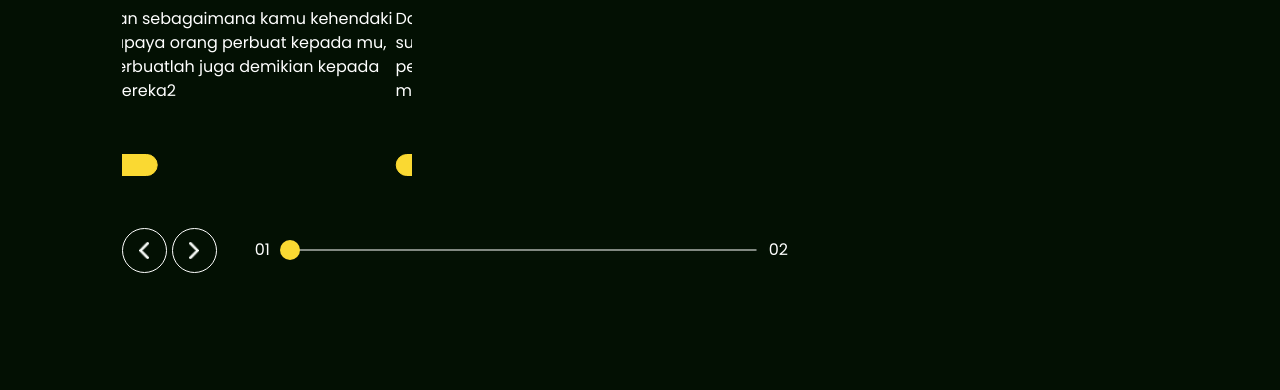
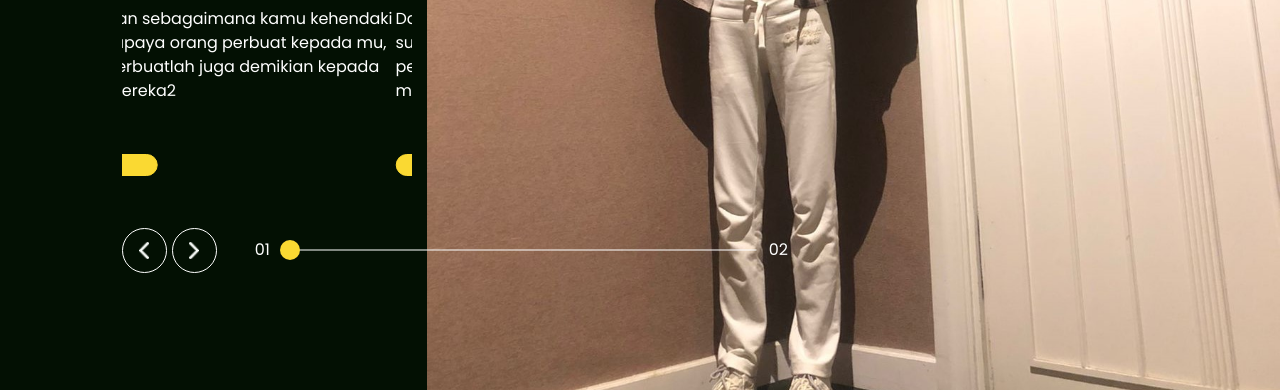
Before and after one commit to jelita00/jelita.github.io, a plain HTML site: page index.html in a window 1280 px wide. Shown: the part 371-761 px from the top of the page. Drawn offline with nearby package versions, Linux system fonts and the light colour scheme; files whose address does not match are found by name.

Commit message:
Update index.html

```diff
--- a/index.html
+++ b/index.html
@@ -129,7 +129,7 @@
           </div>
           <div class="col-lg-8 px-0">
             <div class="img-box">
-              <img src="portofolio/images/njee.jpg" alt="njee">
+              <img src="C:/portofolio/images/njee.jpg" alt="njee.jpg" />
             </div>
           </div>
         </div>
```
